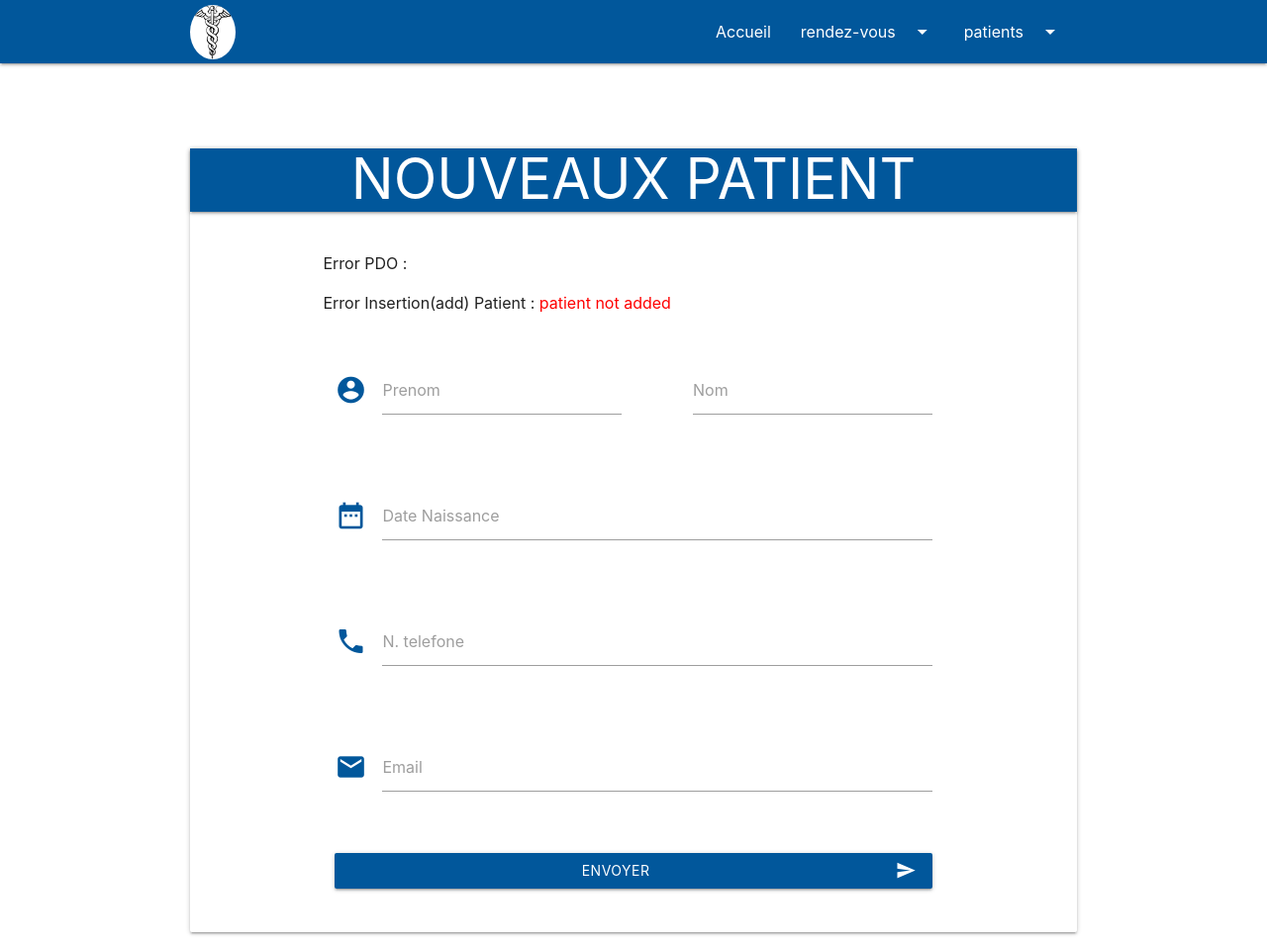
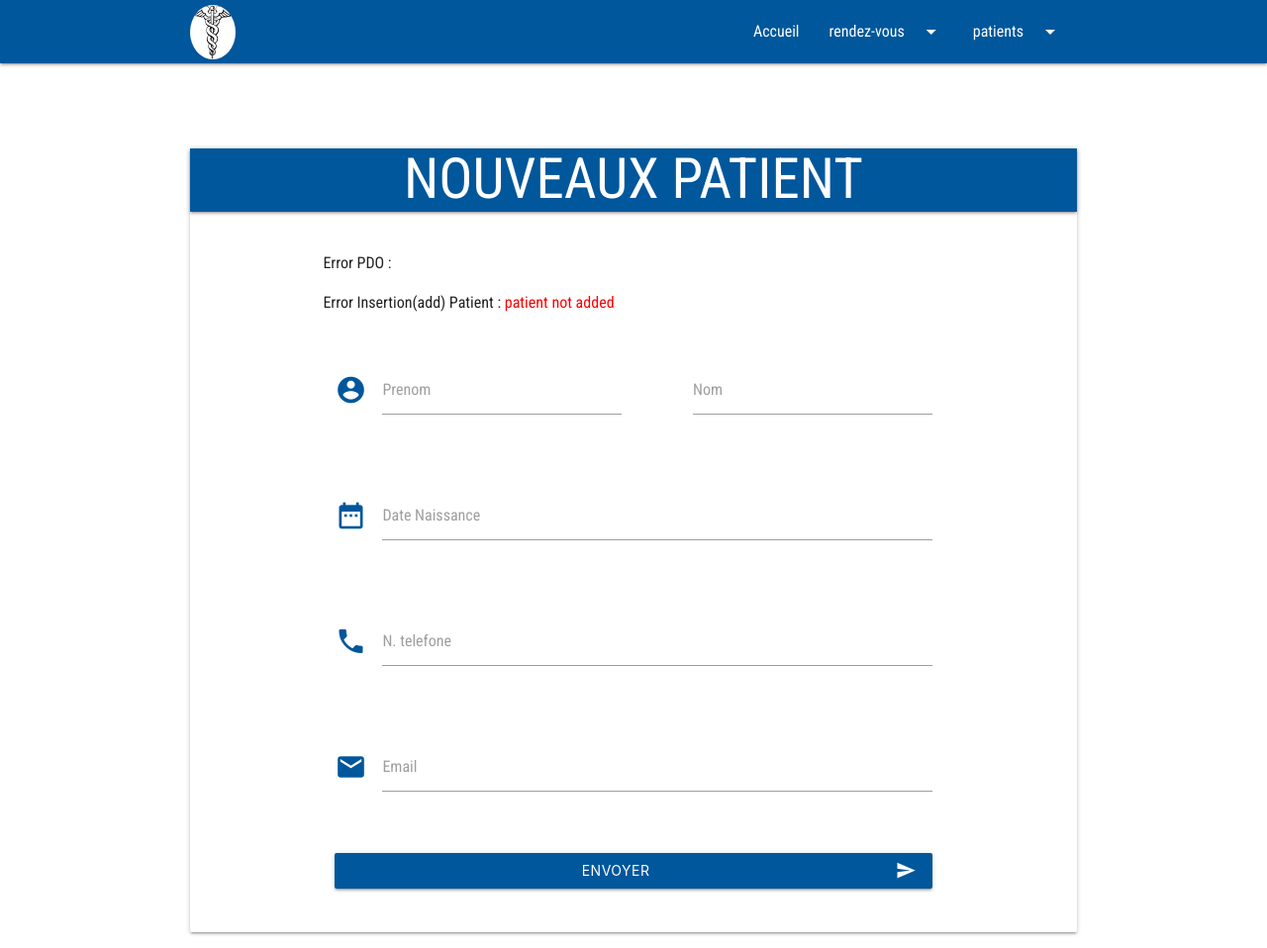
Before and after one commit to ALBANO-Daniel/LaManu-CHU-dashboard, a PHP site: page /patientadd in a window 1280 px wide. Shown: the whole page at 99% size. Run offline with PHP 8.4, Linux system fonts and the light colour scheme; some libraries are stand-ins or nearby versions.

Commit message:
roboto condensed

```diff
--- a/assets/css/index.css
+++ b/assets/css/index.css
@@ -1,6 +1,7 @@
 /* project setup  */
 :root{
     font-size: 16px;
+    font-family: 'Roboto Condensed', sans-serif;
 }
 @media (max-width: 600px) {
     h1,h2,h3,h4,h5{
--- a/views/patientAdd.php
+++ b/views/patientAdd.php
@@ -1,14 +1,4 @@
-<?php
-//  $edit = false; || get input
-$edit = false;
-
-
-// $email = 'glob@glob.com';
-
-?>
-
 <main class="container">
-
     <br>
     <br>
     <div class="card">
--- a/views/templates/header.php
+++ b/views/templates/header.php
@@ -1,15 +1,21 @@
 <!DOCTYPE html>
 <html>
+
 <head>
+  <!--Let browser know website is optimized for mobile-->
+  <meta name="viewport" content="width=device-width, initial-scale=1.0" />
+  <!-- ROBOTO CONDENSED FONT  -->
+  <link rel="preconnect" href="https://fonts.googleapis.com">
+  <link rel="preconnect" href="https://fonts.gstatic.com" crossorigin>
+  <link href="https://fonts.googleapis.com/css2?family=Roboto+Condensed&display=swap" rel="stylesheet">
   <!--Import Google Icon Font-->
   <link href="https://fonts.googleapis.com/icon?family=Material+Icons" rel="stylesheet">
   <!--Import materialize.css-->
-      <link type="text/css" rel="stylesheet" href="/node_modules/materialize-css/dist/css/materialize.min.css"  media="screen,projection"/>
-      <!--Let browser know website is optimized for mobile-->
-      <meta name="viewport" content="width=device-width, initial-scale=1.0"/>
+  <link type="text/css" rel="stylesheet" href="/node_modules/materialize-css/dist/css/materialize.min.css" media="screen,projection" />
   <!-- css main overide materializecss  -->
   <link type="text/css" rel="stylesheet" href="/assets/css/navBar.css">
   <link type="text/css" rel="stylesheet" href="/assets/css/index.css">
   <link rel="stylesheet" href="/assets/css/patientList.css">
 </head>
+
 <body>
--- a/views/templates/navBar.php
+++ b/views/templates/navBar.php
@@ -16,7 +16,7 @@
         </div>
         <a href="#" data-target="mobile-demo" class="right sidenav-trigger"><i class="material-icons">menu</i></a>
         <ul class="right hide-on-med-and-down">
-            <li><a href="/home">Accueil</a></li>
+            <li><a href="/">Accueil</a></li>
             <li><a class="dropdown-trigger" href="#!" data-target="rdvsMenu">rendez-vous<i class="material-icons right">arrow_drop_down</i></a></li>
             <li><a class="dropdown-trigger" href="#!" data-target="patientsMenu">patients<i class="material-icons right">arrow_drop_down</i></a></li>
         </ul>
@@ -28,7 +28,7 @@
         <img class="" width="80%" src="/assets/img/logo-medicine.svg" alt="logo site">
     </li>
     <li class="divider"></li>
-    <li><a href="/home">Accueil</a></li>
+    <li><a href="/">Accueil</a></li>
     <li><a href="/patientadd">Ajouter un patient</a></li>
     <li><a href="/patientlist">Liste des patients</a></li>
     <li><a href="/appointmentadd">Ajouter une rendez-vous</a></li>
```
Lines whose indentation alone changed are shown as unchanged.
